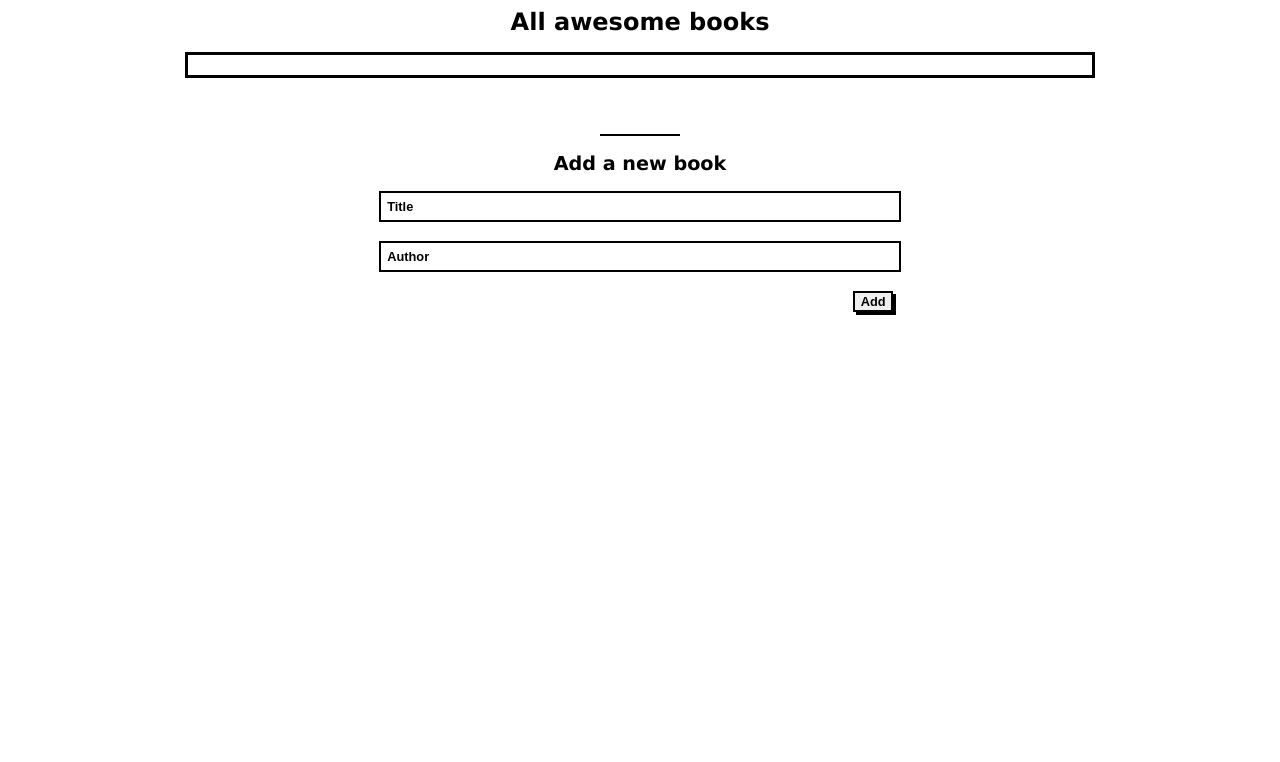
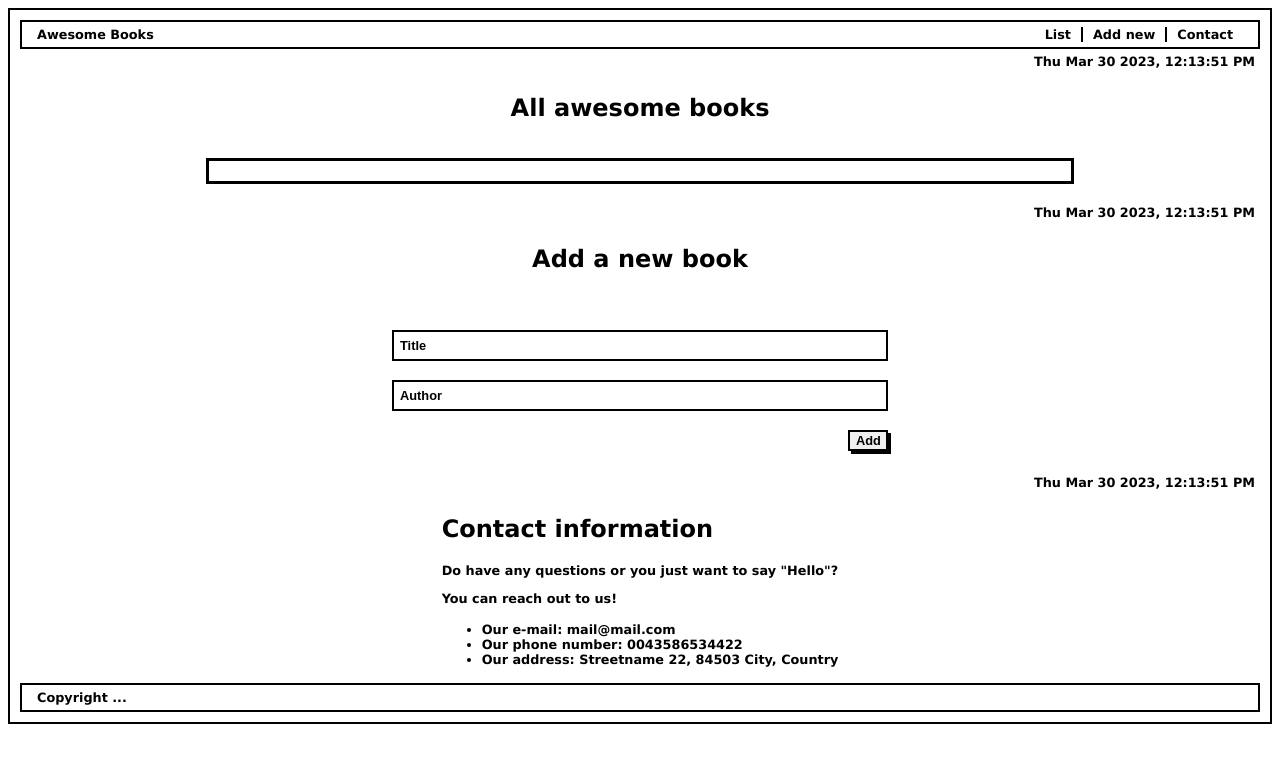
Before and after one commit to CaptainBawa/Awsome-Book-Captain-Mesak, a website: page index.html in a window 1280 px wide. Drawn offline with Linux system fonts and the light colour scheme.

Commit message:
Finish Layout and styling

```diff
--- a/index.html
+++ b/index.html
@@ -9,20 +9,49 @@
     <title>Awesome Book Homepage</title>
 </head>
 <body>
-    <header><h1>All awesome books</h1></header>
+    <header>
+        <p>Awesome Books</p>
+        <nav>
+            <a href="/html/">List</a>
+            <a href="/css/">Add new</a>
+            <a href="/js/">Contact</a>
+        </nav>
+    </header>
     <main>
-        <section id="books">
+        <section id="books" class="containers">
+            <div class="date">date</div>
+            <h1>All awesome books</h1>
             <ul id="book-list">
             </ul>
-                <h1 id="error"></h1>
-                <div class="line"></div>
+        </section>
+
+        <section id="add-book" class="containers">
+            <div class="date">date</div>
             <form id="book-form">
                 <h2>Add a new book</h2>
+                <h3 id="error"></h3>
                 <input type="text" id="title" placeholder="Title"><br>
                 <input type="text" id="author" placeholder="Author"><br>
                 <button type="submit">Add</button><br>
             </form>
         </section>
+
+        <section id="contact" class="containers">
+            <div class="date">date</div>
+            <div class="contact-info">
+                <h2>Contact information</h2>
+                <p>Do have any questions or you just want to say "Hello"?</p>
+                <p>You can reach out to us!</p>
+                <ul>
+                    <li>Our e-mail: mail@mail.com</li>
+                    <li>Our phone number: 0043586534422</li>
+                    <li>Our address: Streetname 22, 84503 City, Country</li>
+                </ul>
+            </div>
+        </section>
     </main>
+    <footer>
+        <p>Copyright  ...</p>
+    </footer>
 </body>
 </html>
--- a/index.js
+++ b/index.js
@@ -134,3 +134,12 @@ class BooksList {
 
 // Creating a new instance of the BooksList class.
 const newBooksList = new BooksList();
+
+// Get Date
+const dateTime = document.querySelectorAll('.date')
+
+let date = new Date();
+let dateNow = date.toDateString()
+let timeNow = date.toLocaleTimeString();
+let finalDateTime = dateNow.concat(", ", timeNow);
+dateTime.forEach(item => item.innerHTML = finalDateTime)
--- a/style.css
+++ b/style.css
@@ -1,25 +1,87 @@
 body {
   font-family: 'Lucida Sans', 'Lucida Sans Regular', 'Lucida Grande', 'Lucida Sans Unicode', Geneva, Verdana, sans-serif;
+  border: 2px solid black;
+  padding: 10px;
 }
 
+* {
+  box-sizing: border-box;
+}
+
+.containers {
+  width: 100%;
+  min-width: 300px;
+  display: flex;
+  flex-direction: column;
+  justify-content: center;
+  align-items: center;
+}
+
+.date {
+  display: flex;
+  align-self: flex-end;
+  margin: 5px;
+  color: black;
+  font-size: 0.8rem;
+  font-weight: 700;
+}
+
+footer {
+  padding: 5px 15px;
+  width: 100%;
+  display: flex;
+  border: 2px solid black;
+}
+
+footer p {
+  margin: 0;
+  color: black;
+  font-size: 0.8rem;
+  font-weight: 700;
+}
+
+/* Header */
 header {
+  padding: 5px 15px;
   width: 100%;
+  display: flex;
+  justify-content: space-between;
+  align-self: center;
+  border: 2px solid black;
+}
+
+header p {
+  margin: 0;
+  color: black;
+  font-size: 0.8rem;
+  font-weight: 700;
   display: flex;
   justify-content: center;
 }
-
-header h1 {
-  margin: 0;
-  font-weight: 600;
-  width: 40%;
-  font-size: 1.5rem;
-  min-width: 360px;
+nav {
   display: flex;
-  justify-content: center;
+  align-items: center;
 }
 
-#error {
-  color: red;
+nav a {
+  display: block;
+  text-align: center;
+  padding: 0 10px;
+  text-decoration: none;
+  color: black;
+  font-size: 0.8rem;
+  font-weight: 700;
+}
+
+nav a:not(:first-child):not(:last-child) {
+  border-left: 2px solid black;
+  border-right: 2px solid black;
+}
+/* book lists */
+#books h1 {
+  color: black;
+  font-size: 1.5rem;
+  font-weight: 900;
 }
 
 #book-list {
@@ -31,12 +93,6 @@ header h1 {
   min-width: 360px;
 }
 
-.line {
-  width: 80px;
-  height: 0;
-  border-bottom: 2px solid black;
-}
-
 .book-lists {
   display: flex;
   justify-content: space-between;
@@ -46,17 +102,23 @@ header h1 {
   align-items: center;
 }
 
+.remove-btn {
+  padding: 5px;
+  border: 2px solid black;
+  font-size: 0.8rem;
+  font-weight: 600;
+  box-shadow: 5px 5px black;
+  margin: 6px;
+  float: right;
+}
+
 .uniqueId {
   display: none;
 }
 
-#books {
-  width: 100%;
-  min-width: 300px;
-  display: flex;
-  flex-direction: column;
-  justify-content: center;
-  align-items: center;
+/* add books */
+#error {
+  color: red;
 }
 
 #book-form {
@@ -68,7 +130,8 @@ header h1 {
 }
 
 #book-form h2 {
-  font-size: 1.2rem;
+  font-size: 1.5rem;
+  font-weight: 900;
   width: 80%;
   min-width: 200px;
   display: flex;
@@ -93,20 +156,9 @@ header h1 {
   box-shadow: 3px 3px black;
 }
 
-.remove-btn {
-  padding: 5px;
-  border: 2px solid black;
-  font-size: 0.8rem;
-  font-weight: 600;
-  box-shadow: 5px 5px black;
-  margin: 6px;
-  float: right;
-}
-
 ::placeholder {
   color: black;
   opacity: 1;
-
   /* Firefox */
 }
 
@@ -119,3 +171,17 @@ header h1 {
   /* Internet Explorer 10-11 */
   color: black;
 }
+
+/* Contact section */
+.contact-info h2 {
+  color: black;
+  font-size: 1.5rem;
+  font-weight: 900;
+}
+
+.contact-info p,
+.contact-info ul li {
+  color: black;
+  font-size: 0.8rem;
+  font-weight: 700;
+}
```
Lines whose indentation alone changed are shown as unchanged.
